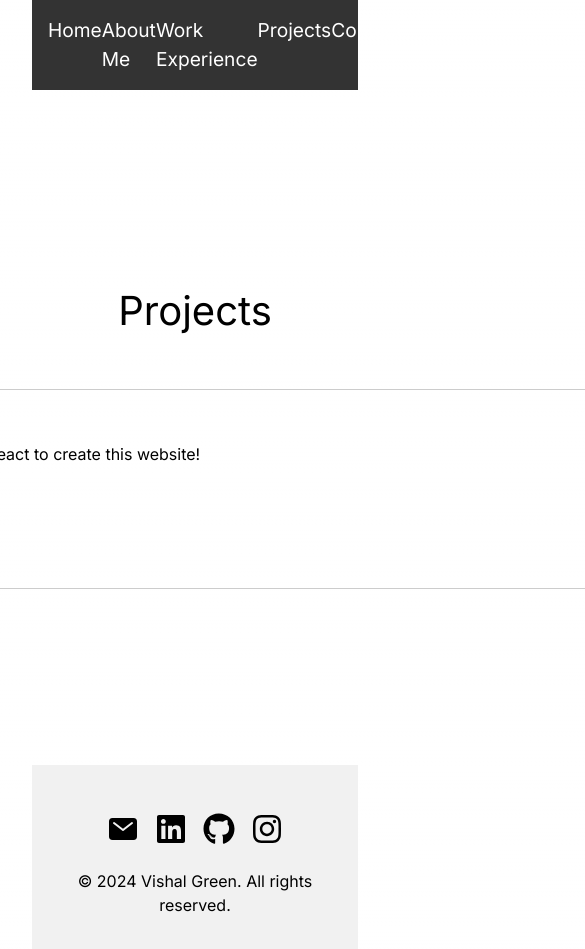
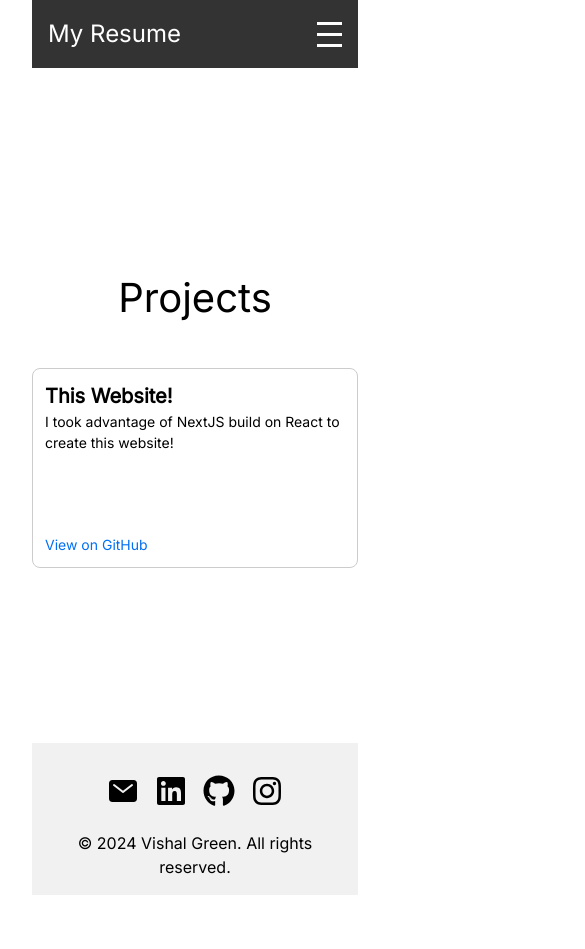
Before and after one commit to vgreen7/vishalgreensite, a Next.js app: page /projects in a window 390 px wide. Shown: the top 949 px of the page, 585 px wide, since content can reach past the window. After the commit the page ends 895 px from the top, so only its background shows below. Built offline with nearby package versions, Linux system fonts and the light colour scheme.

Commit message:
Added mobile optimization

```diff
--- a/src/components/navbar.tsx
+++ b/src/components/navbar.tsx
@@ -1,26 +1,59 @@
+"use client";
+
+import { useState } from "react";
 import Link from "next/link";
 import styles from "/styles/Navbar.module.css";
 
 const Navbar = () => {
+  const [isOpen, setIsOpen] = useState(false);
+
+  const toggleMenu = () => {
+    setIsOpen(!isOpen);
+  };
+
   return (
     <nav className={styles.navbar}>
-      <ul className={styles.navList}>
-        <li className={styles.navItem}>
-          <Link href="/">Home</Link>
-        </li>
-        <li className={styles.navItem}>
-          <Link href="/about">About Me</Link>
-        </li>
-        <li className={styles.navItem}>
-          <Link href="/work-experience">Work Experience</Link>
-        </li>
-        <li className={styles.navItem}>
-          <Link href="/projects">Projects</Link>
-        </li>
-        <li className={styles.navItem}>
-          <Link href="/contact">Contact</Link>
-        </li>
-      </ul>
+      <div className={styles.brand}>
+        <Link href="/">My Resume</Link>
+      </div>
+      <div className={styles.hamburger} onClick={toggleMenu}>
+        <div className={styles.bar}></div>
+        <div className={styles.bar}></div>
+        <div className={styles.bar}></div>
+      </div>
+      <div className={`${styles.menu} ${isOpen ? styles.show : ""}`}>
+        <Link href="/" className={styles.link} onClick={() => setIsOpen(false)}>
+          Home
+        </Link>
+        <Link
+          href="/about"
+          className={styles.link}
+          onClick={() => setIsOpen(false)}
+        >
+          About
+        </Link>
+        <Link
+          href="/work-experience"
+          className={styles.link}
+          onClick={() => setIsOpen(false)}
+        >
+          Work Experience
+        </Link>
+        <Link
+          href="/projects"
+          className={styles.link}
+          onClick={() => setIsOpen(false)}
+        >
+          Projects
+        </Link>
+        <Link
+          href="/contact"
+          className={styles.link}
+          onClick={() => setIsOpen(false)}
+        >
+          Contact
+        </Link>
+      </div>
     </nav>
   );
 };
--- a/styles/Footer.module.css
+++ b/styles/Footer.module.css
@@ -11,3 +11,9 @@
     margin: 0.5rem 0 0;
     font-size: 1rem;
   }
+
+  @media (max-width: 768px) {
+    .footer {
+      padding: 1rem;
+    }
+  }
--- a/styles/Navbar.module.css
+++ b/styles/Navbar.module.css
@@ -1,18 +1,62 @@
 .navbar {
+    width: 100%;
     background-color: #333;
+    color: white;
     padding: 1rem;
+    display: flex;
+    justify-content: space-between;
+    align-items: center;
   }
 
-  .navList {
-    list-style-type: none;
-    display: flex;
-    justify-content: space-around;
-    margin: 0;
-    padding: 0;
+  .brand a {
+    color: white;
+    text-decoration: none;
+    font-size: 1.5rem;
   }
 
-  .navItem a {
+  .menu {
+    display: flex;
+    gap: 1rem;
+  }
+
+  .link {
     color: white;
     text-decoration: none;
-    font-size: 1.2rem;
+    font-size: 1rem;
   }
+
+  .hamburger {
+    display: none;
+    flex-direction: column;
+    cursor: pointer;
+  }
+
+  .bar {
+    width: 25px;
+    height: 3px;
+    background-color: white;
+    margin: 4px 0;
+    transition: 0.4s;
+  }
+
+  /* Mobile styles */
+  @media (max-width: 768px) {
+    .menu {
+      display: none;
+      flex-direction: column;
+      width: 100%;
+      position: absolute;
+      top: 60px;
+      left: 0;
+      background-color: #333;
+      text-align: center;
+    }
+
+    .menu.show {
+      display: flex;
+    }
+
+    .hamburger {
+      display: flex;
+    }
+  }
--- a/styles/Projects.module.css
+++ b/styles/Projects.module.css
@@ -23,3 +23,15 @@
     width: 100%;
     justify-content: center; /* Center the cards within the container */
   }
+
+  @media (max-width: 768px) {
+    .card {
+      width: 100%;
+      margin: 0.5rem 0;
+    }
+
+    .grid {
+      flex-direction: column;
+      align-items: center;
+    }
+  }
--- a/styles/ProjectsCard.module.css
+++ b/styles/ProjectsCard.module.css
@@ -29,3 +29,19 @@
   .description {
     flex-grow: 1; /* Allow description to take up remaining space */
   }
+
+  @media (max-width: 768px) {
+    .card {
+      width: 100%;
+      margin: 0.5rem 0;
+      padding: 0.75rem;
+    }
+
+    .card h3 {
+      font-size: 1.25rem;
+    }
+
+    .card p {
+      font-size: 0.875rem;
+    }
+  }
--- a/styles/WorkExperience.module.css
+++ b/styles/WorkExperience.module.css
@@ -23,3 +23,15 @@
   width: 100%;
   justify-content: center; /* Center the cards within the container */
 }
+
+@media (max-width: 768px) {
+  .card {
+    width: 100%;
+    margin: 0.5rem 0;
+  }
+
+  .grid {
+    flex-direction: column;
+    align-items: center;
+  }
+}
--- a/styles/WorkExperienceCard.module.css
+++ b/styles/WorkExperienceCard.module.css
@@ -37,3 +37,19 @@
   .description {
     flex-grow: 1; /* Allow description to take up remaining space */
   }
+
+  @media (max-width: 768px) {
+    .card {
+      width: 100%;
+      margin: 0.5rem 0;
+      padding: 0.75rem;
+    }
+
+    .card h3 {
+      font-size: 1.25rem;
+    }
+
+    .card p {
+      font-size: 0.875rem;
+    }
+  }
```
Also changed, not shown: styles/Home.module.css (+18 -0 lines).
